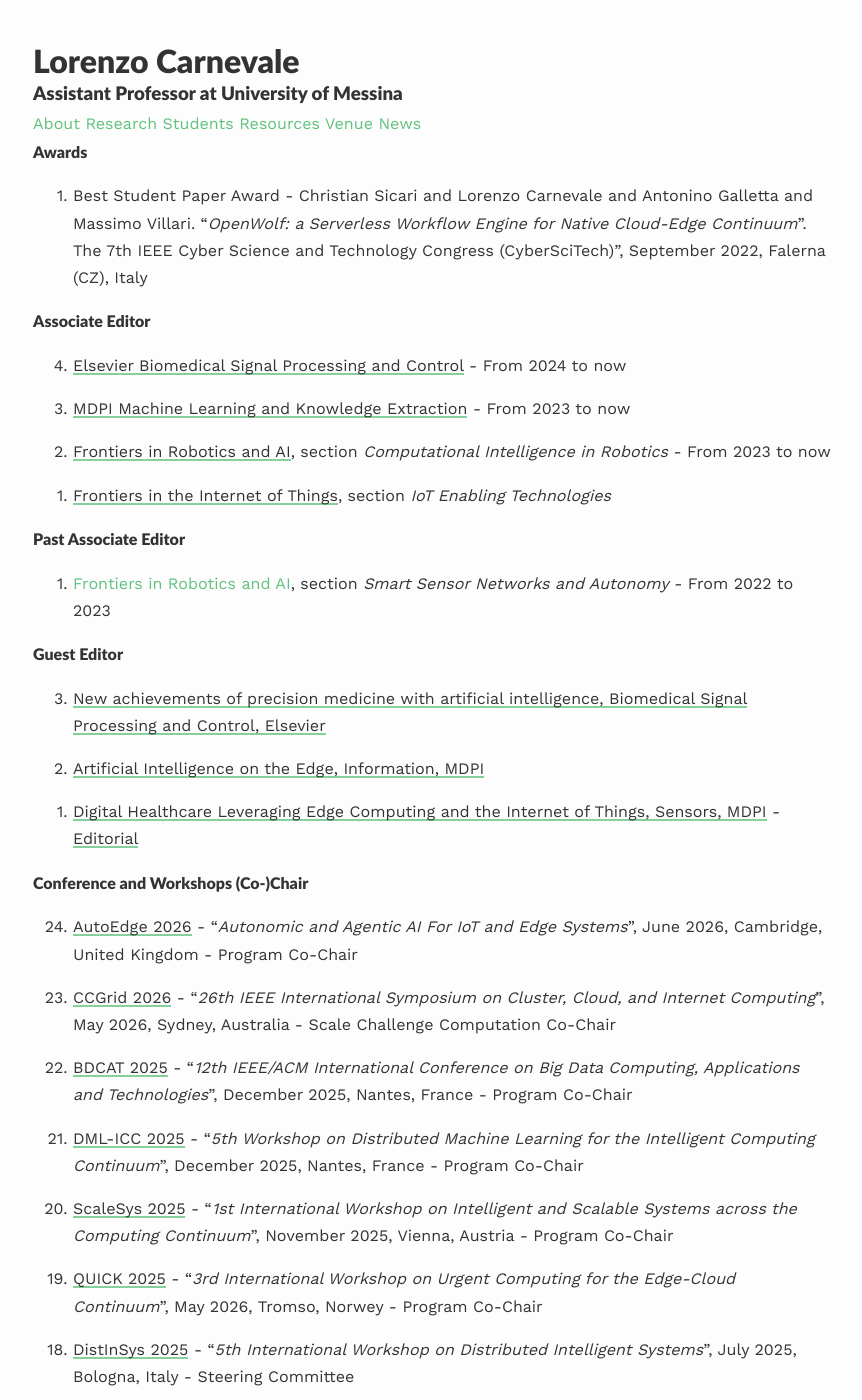
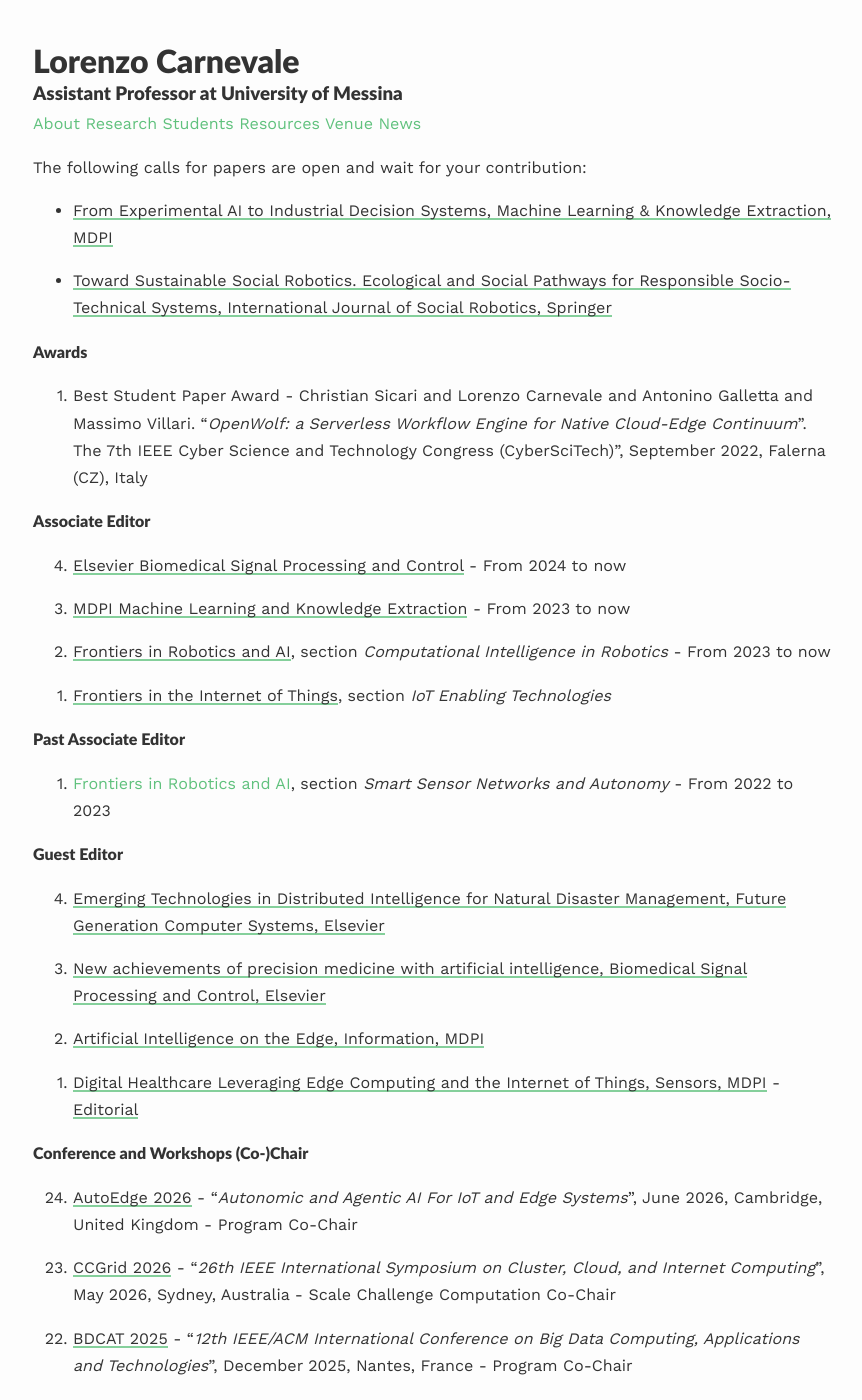
Before and after one commit to lcarnevale/lcarnevale.github.io, a Jekyll site: the page built from _pages/activities.md, in a window 1280 px wide and 1400 px high. Shown: the whole window, without its empty margins (207-1069 px from the left). Built offline with Jekyll 4.4.1, drawn with Linux system fonts in a browser that asks for light colours; nearby versions of some CDN libraries; some web fonts are replaced.

Commit message:
add more special issues

```diff
--- a/_pages/activities.md
+++ b/_pages/activities.md
@@ -4,6 +4,12 @@
 permalink: /activities/
 published: true
 ---
+
+The following calls for papers are open and wait for your contribution:
+
+- [From Experimental AI to Industrial Decision Systems, Machine Learning & Knowledge Extraction, MDPI](https://www.mdpi.com/journal/make/special_issues/O0761N4ACH)
+
+- [Toward Sustainable Social Robotics. Ecological and Social Pathways for Responsible Socio-Technical Systems, International Journal of Social Robotics, Springer](https://link.springer.com/collections/bdghhhajae)
 
 #### Awards
 0. Best Student Paper Award - Christian Sicari and Lorenzo Carnevale and Antonino Galletta and Massimo Villari. "*OpenWolf: a Serverless Workflow Engine for Native Cloud-Edge Continuum*". The 7th IEEE Cyber Science and Technology Congress (CyberSciTech)", September 2022, Falerna (CZ), Italy
@@ -24,6 +30,8 @@
 {: reversed="reversed"}
 
 #### Guest Editor
+0. [Emerging Technologies in Distributed Intelligence for Natural Disaster Management, Future Generation Computer Systems, Elsevier](https://www.sciencedirect.com/special-issue/327640/emerging-technologies-in-distributed-intelligence-for-natural-disaster-management)
+
 0. [New achievements of precision medicine with artificial intelligence, Biomedical Signal Processing and Control, Elsevier](https://www.sciencedirect.com/special-issue/10LRN2V7SWQ)
 
 0. [Artificial Intelligence on the Edge, Information, MDPI](https://www.mdpi.com/journal/information/special_issues/AI_on_the_edge)
```
